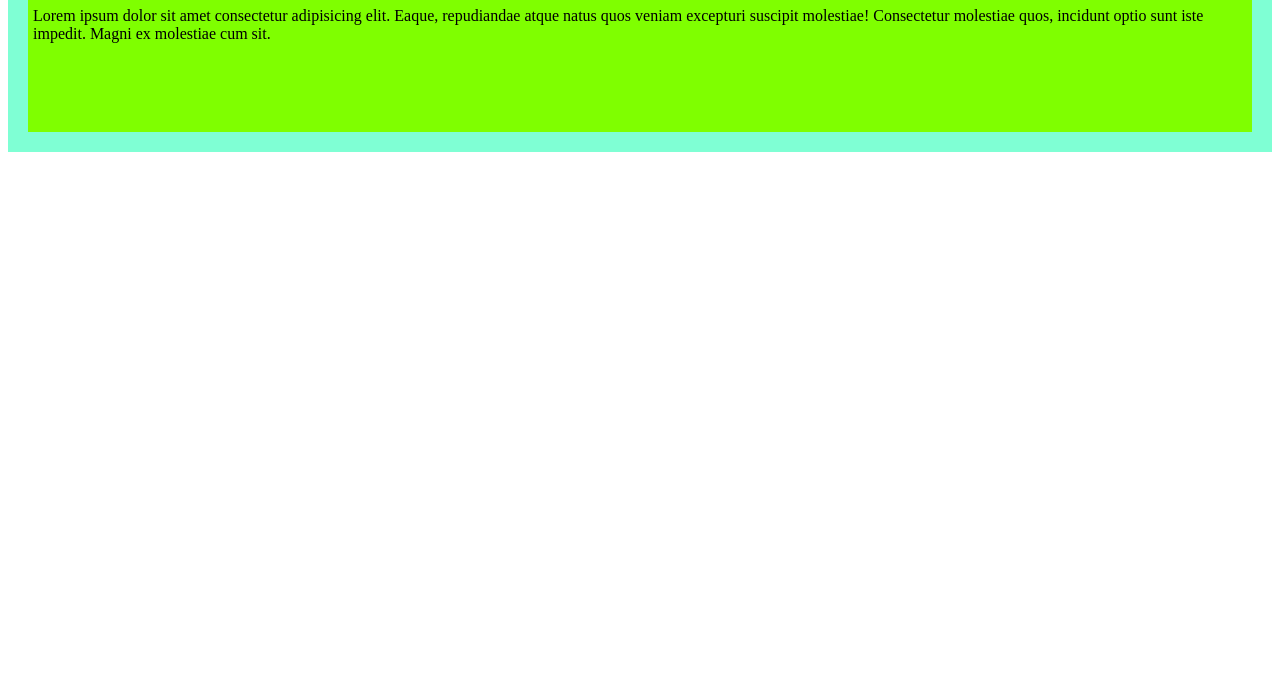
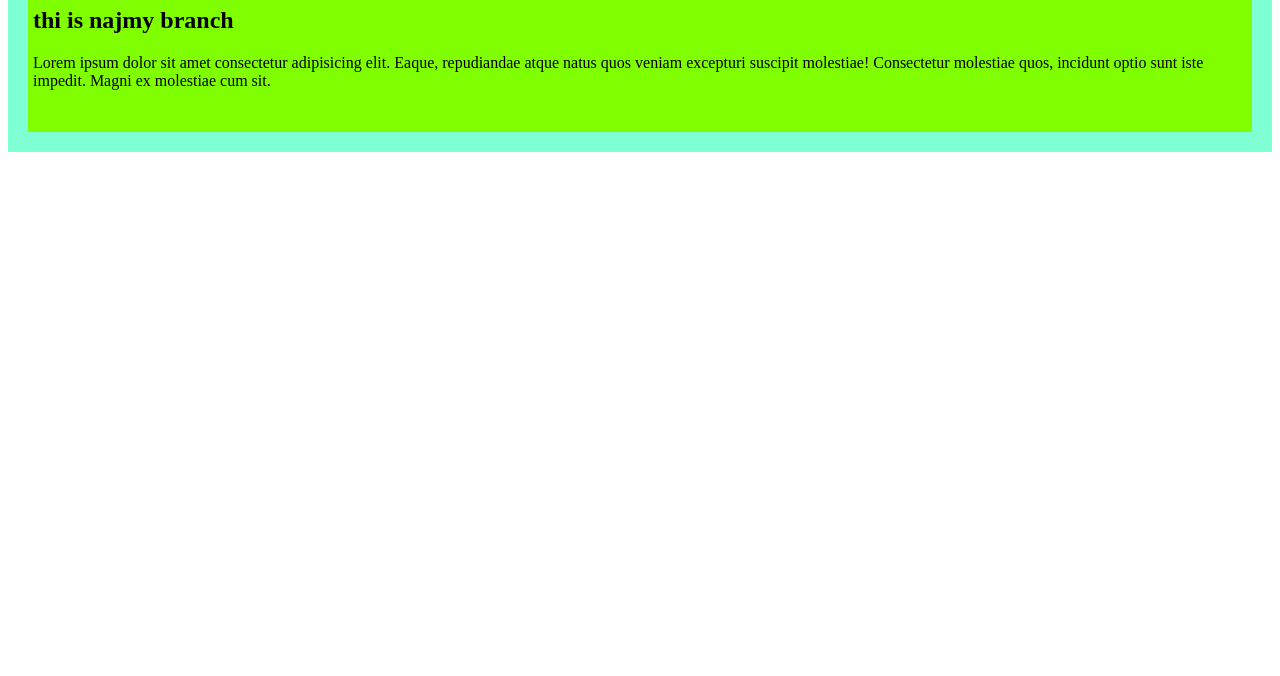
Before and after one commit to njymalking/programming_develop, a plain HTML site: page index.html in a window 1280 px wide. Shown: the part 124-800 px from the top of the page. Drawn offline with Linux system fonts and the light colour scheme.

Commit message:
adding h2 to content dev

```diff
--- a/index.html
+++ b/index.html
@@ -13,6 +13,7 @@
         <a href="">link 3</a>
     <div class="content">
         <h1>this is content</h1>
+        <h2>thi is najmy branch</h2>
         <p>Lorem ipsum dolor sit amet consectetur adipisicing elit. Eaque, repudiandae atque natus quos veniam excepturi suscipit molestiae! Consectetur molestiae quos, incidunt optio sunt iste impedit. Magni ex molestiae cum sit.</p>
     </div>
 </body>
```
